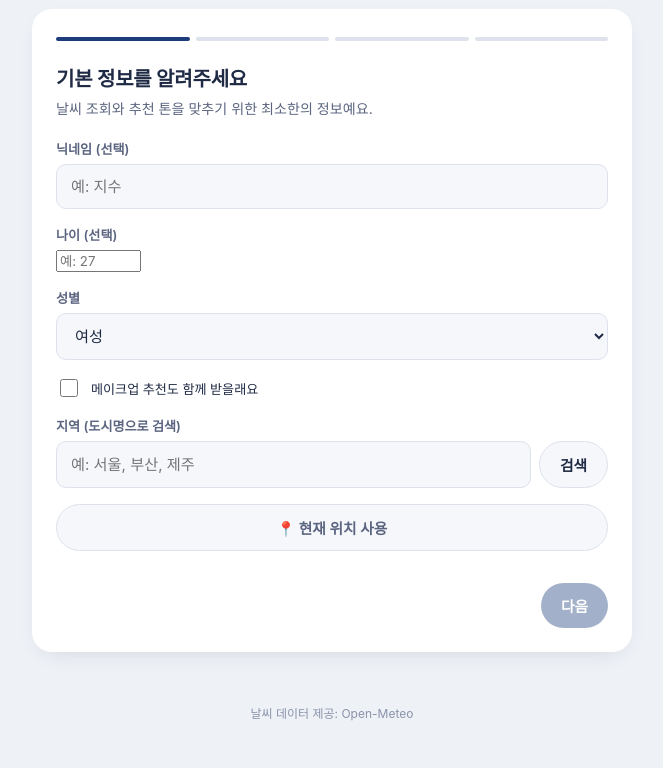
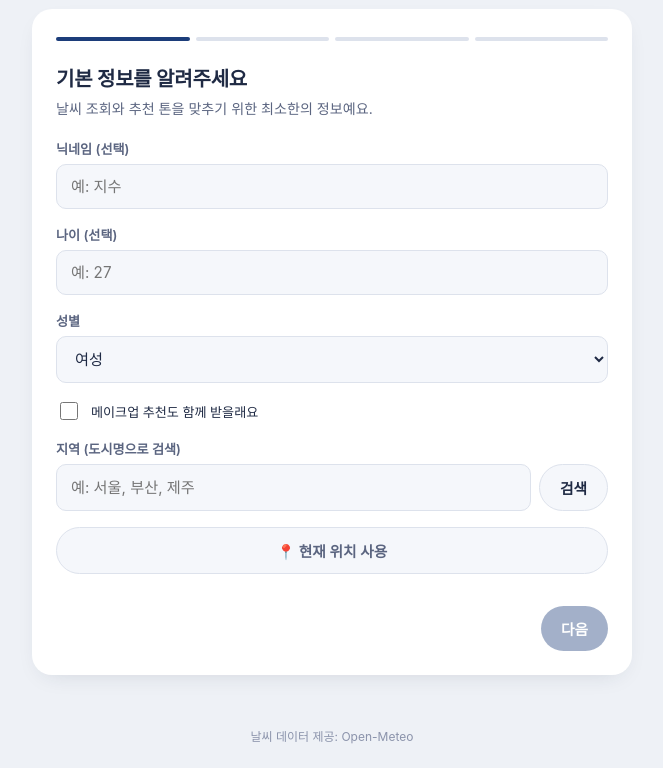
Before and after one commit to poksil1121-cell/COORDI, a website: page public/index.html in a window 1280 px wide. Shown: the part 73-841 px from the top of the page, without its empty margins (308-971 px from the left). Before the commit the page ends 818 px from the top, so only its background shows below. Drawn offline with nearby package versions, Linux system fonts and the light colour scheme; a web font is replaced by a local one.

Commit message:
fix: apply the shared field style to the number-type age input

```diff
--- a/public/style.css
+++ b/public/style.css
@@ -201,7 +201,8 @@ main { flex: 1; padding: 8px 20px 40px; }
   margin-bottom: 6px;
 }
 .field select,
-.field input[type="text"] {
+.field input[type="text"],
+.field input[type="number"] {
   width: 100%;
   padding: 12px 14px;
   border-radius: var(--radius-sm);
```
